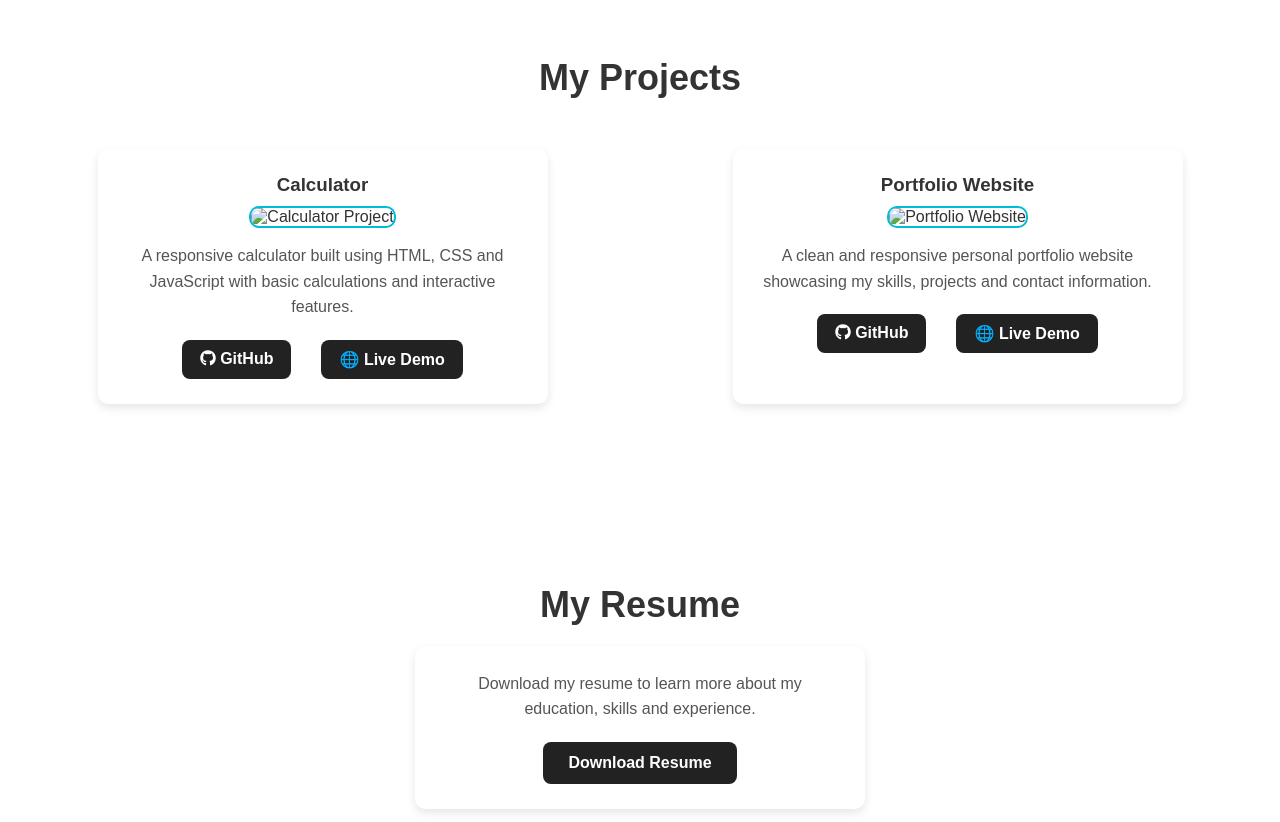
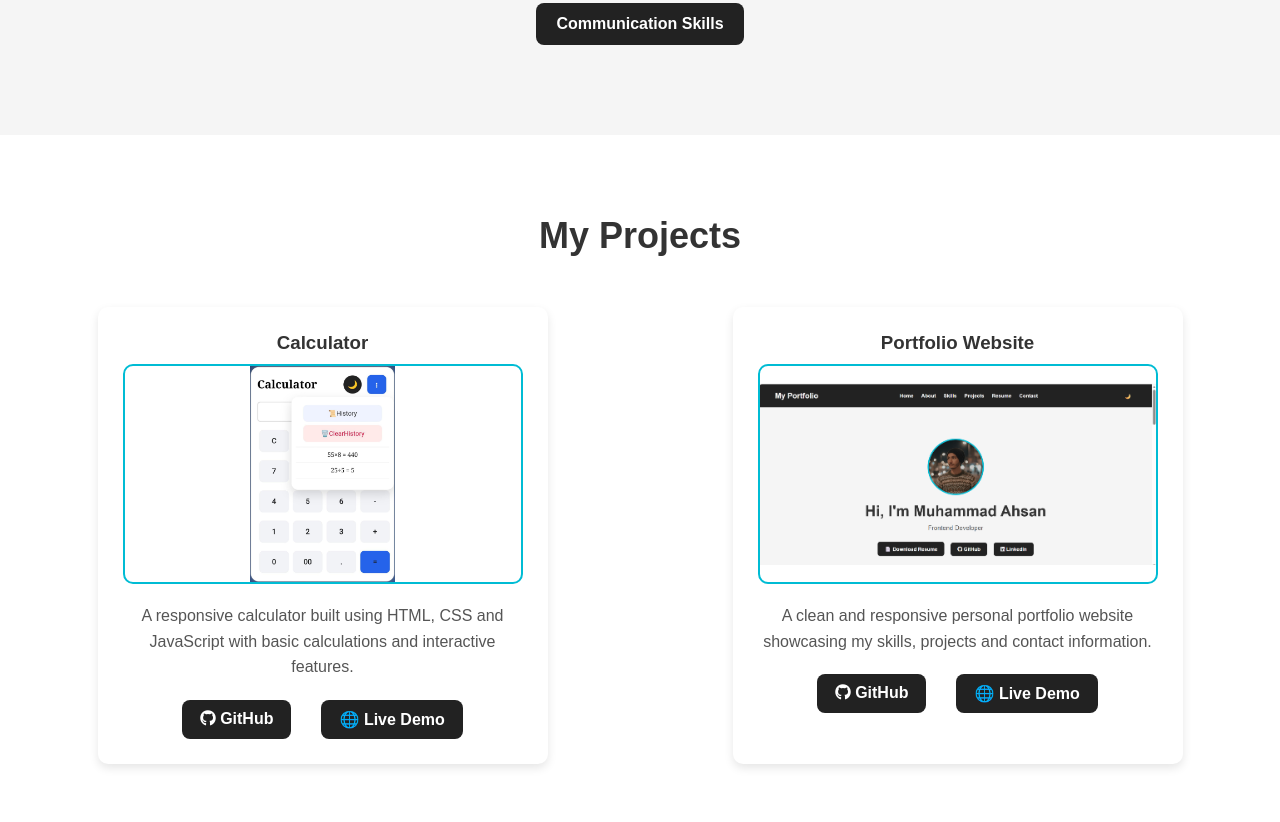
Before and after one commit to MuhammadAhsanImran/Portfolio, a plain HTML site: page index.html in a window 1280 px wide. Shown: the part 1372-2194 px from the top of the page. Drawn offline with Linux system fonts and the light colour scheme.

Commit message:
Fix image paths

```diff
--- a/index.html
+++ b/index.html
@@ -43,7 +43,7 @@ href="https://cdnjs.cloudflare.com/ajax/libs/font-awesome/6.7.2/css/all.min.css"
 
     <section id="home">
 
-        <img src="images/profile.jpg"
+        <img src="profile.jpg"
         alt="Muhammad Ahsan"
         class="profile-img">
 
@@ -116,7 +116,7 @@ href="https://cdnjs.cloudflare.com/ajax/libs/font-awesome/6.7.2/css/all.min.css"
     <div class="project">
         <h3>Calculator</h3>
 
-        <img src="images/calculator.png"
+        <img src="calculator.png"
         alt="Calculator Project"
         class="project-img">
 
@@ -141,7 +141,7 @@ href="https://cdnjs.cloudflare.com/ajax/libs/font-awesome/6.7.2/css/all.min.css"
     <div class="project">
         <h3>Portfolio Website</h3>
 
-        <img src="images/portfolio.png"
+        <img src="portfolio.png"
         alt="Portfolio Website"
         class="project-img">
 
```
